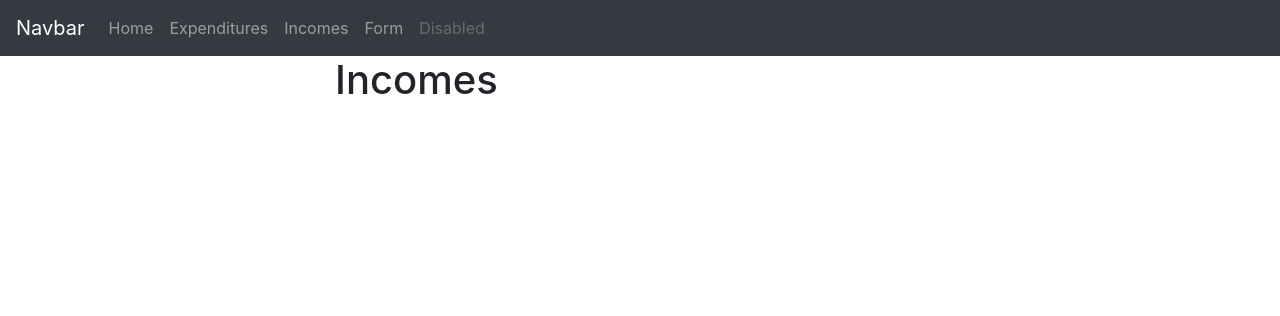
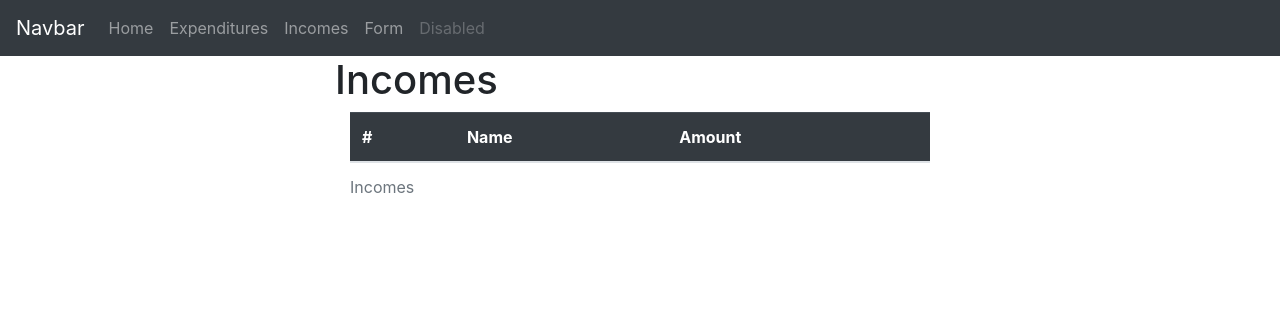
Before and after one commit to samrussell-code/comp2011, a Flask app: template cwk1/app/templates/incomes.html in a window 1280 px wide. Shown: the top 316 px of the page. Run offline with Flask 3, Linux system fonts and the light colour scheme; the template is opened without the code that fills it: values that come from a table or form of the project are taken from there, others are empty; some libraries are stand-ins or nearby versions.

Commit message:
done for today :)

```diff
--- a/cwk1/app/templates/expenditures.html
+++ b/cwk1/app/templates/expenditures.html
@@ -19,7 +19,8 @@
           <tr>
             <th scope="row">{{x}}</th>
             <td>{{expenditures_list[x-1].name}}</td>
-            <td>£{{expenditures_list[x-1].amount}}</td>
+            <td>£{{'%0.2f'|format(expenditures_list[x-1].amount|float)}}</td>
+            <!--formats the expenditures to GBP form-->
           </tr>
           {% endfor %}
         </tbody>
--- a/cwk1/app/templates/incomes.html
+++ b/cwk1/app/templates/incomes.html
@@ -5,10 +5,26 @@
 <h2>{{incomes.description}}</h2>
 
 <div class="container">
-    <div class="row justify-content-center">
-        {{incomes.income_table}}
-    </div>
-
+    <table class="table table-hover">
+        <caption>Incomes</caption>
+        <thead class="table-dark">
+          <tr>
+            <th scope="col">#</th>
+            <th scope="col">Name</th>
+            <th scope="col">Amount</th>
+          </tr>
+        </thead>
+        <tbody>
+          {% for x in range(1,incomes_count+1) %}
+          <tr>
+            <th scope="row">{{x}}</th>
+            <td>{{incomes_list[x-1].name}}</td>
+            <td>£{{'%0.2f'|format(incomes_list[x-1].amount|float)}}</td>
+            <!--formats the expenditures to GBP form-->
+          </tr>
+          {% endfor %}
+        </tbody>
+      </table>
 </div>
 
 
```
Also changed, not shown: cwk1/app/views.py (+5 -3 lines), cwk1/app.db.
